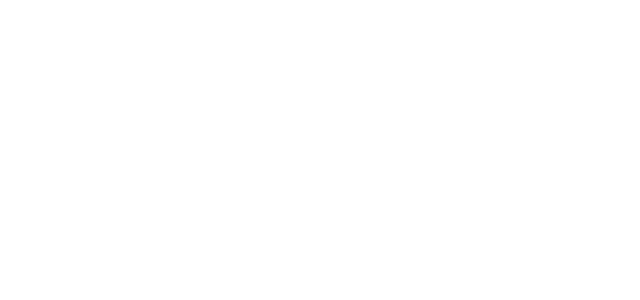
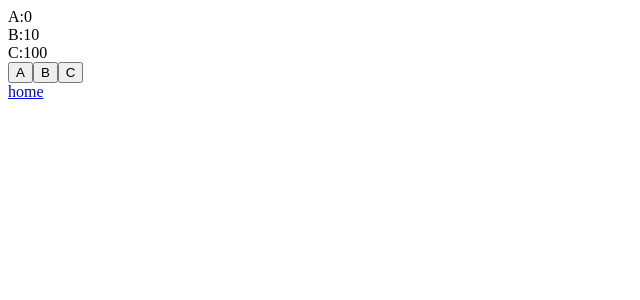
Before and after one commit to gtn-74/dnd-training, a React (Vite) app: page /state in a window 1280 px wide. Before the commit this address had no page. Shown: the top 300 px of the page, without its empty margins (0-640 px from the left). Built offline with nearby package versions, Linux system fonts and the light colour scheme.

Commit message:
lena:useCreateStoreContext

```diff
--- a/src/App.tsx
+++ b/src/App.tsx
@@ -6,15 +6,21 @@
 import Index from "./page";
 import TypePage from "./page/typePage";
 import Sample from "./page/switch";
+import StatePage from "./page/state";
 
 export default function App() {
   return (
     <Routes>
       <Route path="/" element={<Home />} />
+      <Route path="/state" element={<StatePage />} />
       <Route path="/date-picker" element={<DatePickerPage />} />
       <Route path="/dnd-example" element={<DndExamplePage />} />
       <Route path="/article" element={<Article12page />} />
-      <Route path="/article:id" element={<Index />} />
+      <Route path="/article/:id" element={<Index />} />{" "}
+      {/* /:id  スラ忘れない！ */}
+      {/* <Route path="/article" element={<Article12page />}>
+        <Route path="/article/:id" element={<Index />} />
+      </Route> */}
       <Route path="/type" element={<TypePage />} />
       <Route path="/sample" element={<Sample />} />
     </Routes>
--- a/src/page/home.tsx
+++ b/src/page/home.tsx
@@ -1,7 +1,8 @@
 import { Link } from "react-router-dom";
 export default function Home() {
-  const params = 555
-  console.log(params)
+  const params = 555;
+  console.log(params);
+
   return (
     <>
       <div>home</div>
@@ -14,6 +15,28 @@
       <Link to={`article/${params}`} children={"articleChildren"} />
       <br />
       <Link to={`/sample`} children={"sample"} />
+      <br />
+      <Link to={`/state`} children={"state"} />
     </>
   );
 }
+
+// useSyncExternalStore
+import { useSyncExternalStore } from "react";
+
+function getSnapshot() {
+  return window.innerWidth;
+}
+
+function subscribe(callback: () => void) {
+  window.addEventListener("resize", callback);
+
+  return () => window.removeEventListener("resize", callback);
+}
+
+// eslint-disable-next-line @typescript-eslint/no-unused-vars
+const Root = () => {
+  const innerWidth = useSyncExternalStore(subscribe, getSnapshot);
+
+  return <div>innerWidth: {innerWidth}</div>;
+};
--- /dev/null
+++ b/src/page/state.tsx
@@ -0,0 +1,72 @@
+// useSyncExternalStoreを学ぶ
+
+import { Link } from "react-router-dom";
+import {
+  ContextType,
+  useCreateStoreContext,
+  useSelector,
+} from "../store/useSyncExternalStore";
+
+interface StateType {
+  a: number;
+  b: number;
+  c: number;
+}
+
+const A = ({ context }: { context: ContextType<StateType> }) => {
+  const value = useSelector(context, (state) => state.a);
+  return <div>A:{value}</div>;
+};
+const B = ({ context }: { context: ContextType<StateType> }) => {
+  const value = useSelector(context, (state) => state.b);
+  return <div>B:{value}</div>;
+};
+const C = ({ context }: { context: ContextType<StateType> }) => {
+  const value = useSelector(context, (state) => state.c);
+  return <div>C:{value}</div>;
+};
+
+const Buttons = ({ context }: { context: ContextType<StateType> }) => {
+  return (
+    <div>
+      <button
+        onClick={() =>
+          context.dispatch((state) => ({ ...state, a: state.a + 1 }))
+        }
+      >
+        A
+      </button>
+      <button
+        onClick={() =>
+          context.dispatch((state) => ({ ...state, b: state.b + 1 }))
+        }
+      >
+        B
+      </button>
+      <button
+        onClick={() =>
+          context.dispatch((state) => ({ ...state, c: state.c + 1 }))
+        }
+      >
+        C
+      </button>
+    </div>
+  );
+};
+
+export default function StatePage() {
+  const context = useCreateStoreContext<StateType>(() => ({
+    a: 0,
+    b: 10,
+    c: 100,
+  }));
+  return (
+    <div>
+      <A context={context} />
+      <B context={context} />
+      <C context={context} />
+      <Buttons context={context} />
+      <Link to="/" children={"home"} />
+    </div>
+  );
+}
--- /dev/null
+++ b/src/store/useSyncExternalStore.ts
@@ -0,0 +1,36 @@
+import { useRef, useSyncExternalStore } from "react";
+
+export type ContextType<T> = {
+  state: T;
+  storeChanges: Set<() => void>;
+  dispatch: (callback: (state: T) => T) => void;
+  subscribe: (onStoreChange: () => void) => () => void;
+};
+
+export const useCreateStoreContext = <T>(initState: () => T) => {
+  const context = useRef<ContextType<T>>({
+    state: initState(),
+    storeChanges: new Set(),
+    dispatch: (callback) => {
+      context.state = callback(context.state);
+      context.storeChanges.forEach((storeChange) => storeChange());
+    },
+    subscribe: (onStoreChange) => {
+      context.storeChanges.add(onStoreChange);
+      return () => {
+        context.storeChanges.delete(onStoreChange);
+      };
+    },
+  }).current;
+  return context;
+};
+
+export const useSelector = <T, R>(
+  context: ContextType<T>,
+  getSnapshot: (state: T) => R
+) =>
+  useSyncExternalStore(
+    context.subscribe,
+    () => getSnapshot(context.state),
+    () => getSnapshot(context.state)
+  );
```
